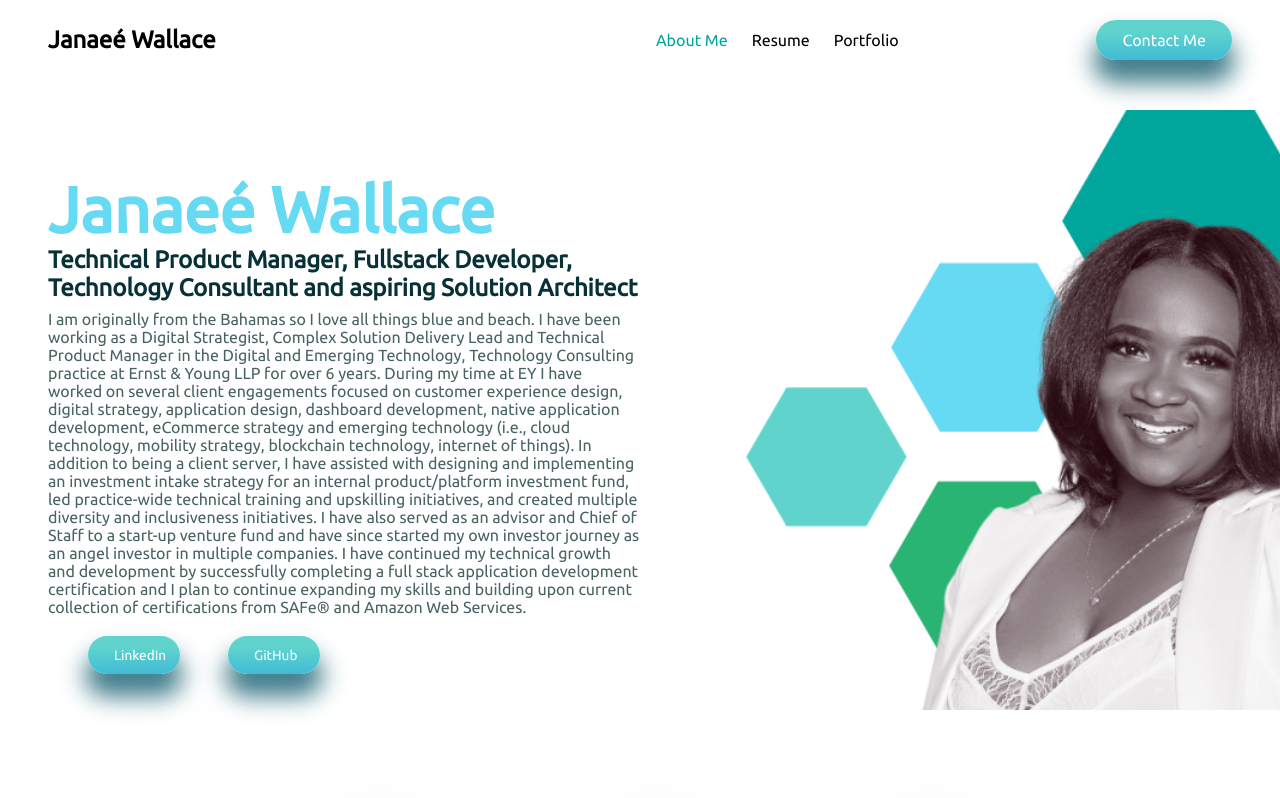
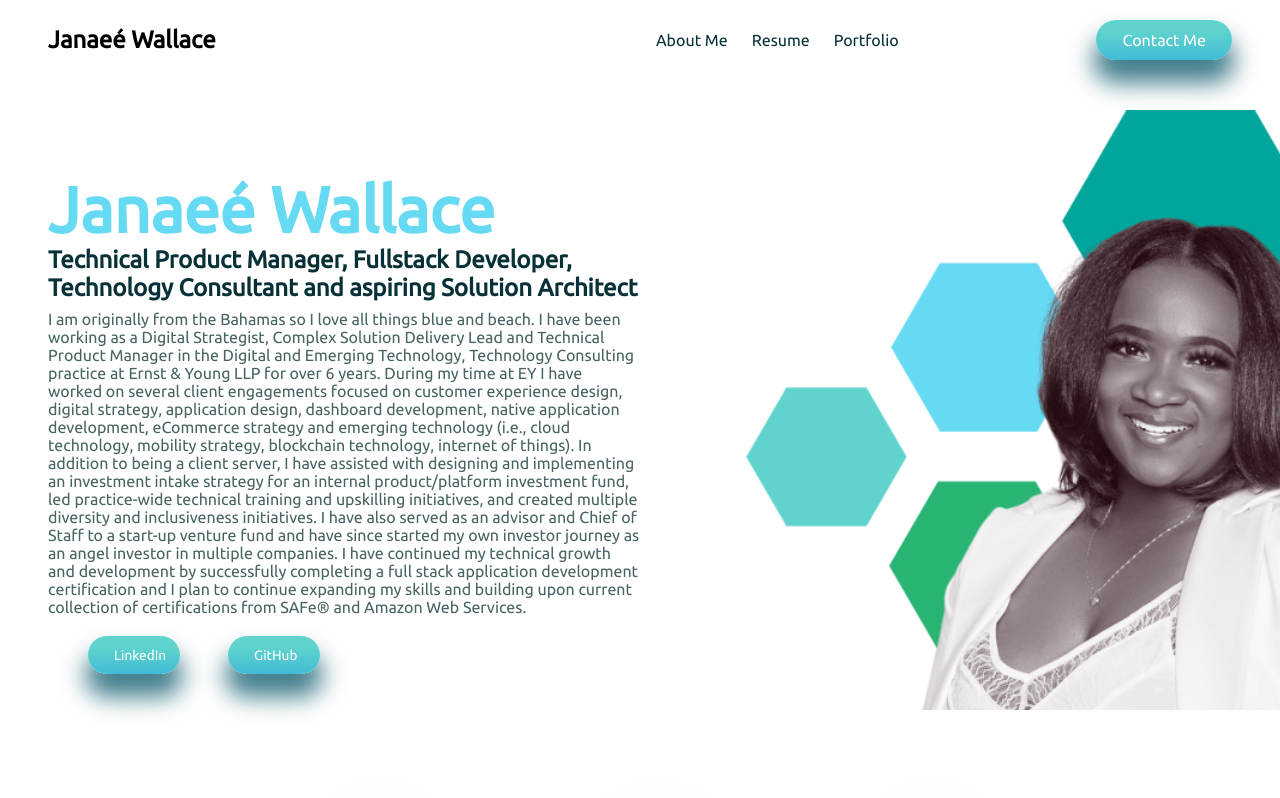
Before and after one commit to Jae-as/jae-portfolio-react, a React (Create React App) app: page / in a window 1280 px wide. Shown: the top 798 px of the page. Built offline with nearby package versions, Linux system fonts and the light colour scheme.

Commit message:
updating highlights

```diff
--- a/src/components/navbar/navbar.jsx
+++ b/src/components/navbar/navbar.jsx
@@ -3,12 +3,11 @@ import "./navbar.css";
 import { Link } from "react-scroll";
 
 const Navbar = () => {
+  const [active, setActive] = useState("");
 
-  const [active, setActive] = useState(false);
-
-  const navClick = () => {
-    setActive(!active);
-  }
+  // const navClick = () => {
+  //   setActive(!active);
+  // };
 
   return (
     <nav className="nav-wrapper">
@@ -19,12 +18,30 @@ const Navbar = () => {
         <div className="nav-list">
           <ul>
             <li>
-              <Link activeClass="active" to="AboutMe" spy={true} smooth={true} onClick={navClick} style={{color: active? "var(--black)": "var(--aqua)"}}>
+              <Link
+                activeClass="active"
+                to="AboutMe"
+                spy={true}
+                smooth={true}
+                onClick={() => setActive("AboutMe")}
+                style={{
+                  color: active === "AboutMe" ? "var(--aqua)" : "var(--black)",
+                }}
+              >
                 About Me
               </Link>
             </li>
             <li>
-              <Link activeClass="active" to="Resume" spy={true} smooth={true}>
+              <Link
+                activeClass="active"
+                to="Resume"
+                spy={true}
+                smooth={true}
+                onClick={() => setActive("Resume")}
+                style={{
+                  color: active === "Resume" ? "var(--aqua)" : "var(--black)",
+                }}
+              >
                 Resume
               </Link>
             </li>
@@ -34,6 +51,11 @@ const Navbar = () => {
                 to="Portfolio"
                 spy={true}
                 smooth={true}
+                onClick={() => setActive("Potfolio")}
+                style={{
+                  color:
+                    active === "Portfolio" ? "var(--aqua)" : "var(--black)",
+                }}
               >
                 Portfolio
               </Link>
```
